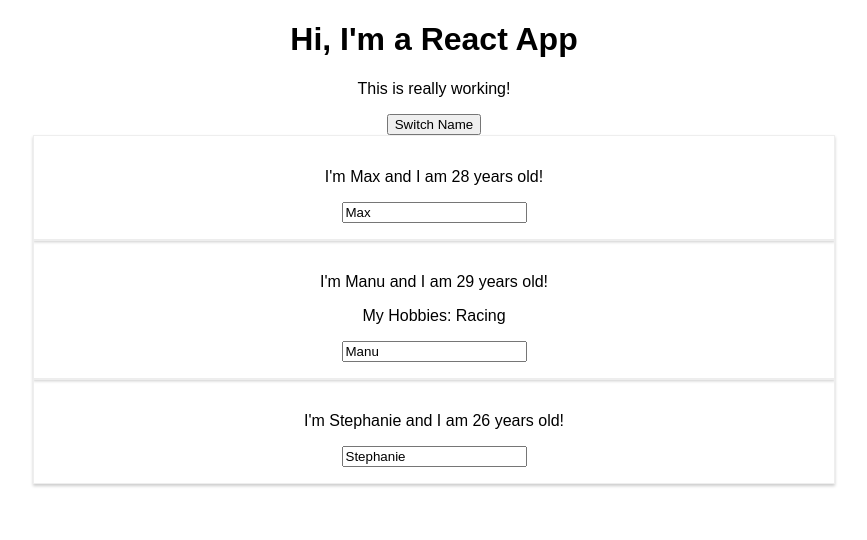
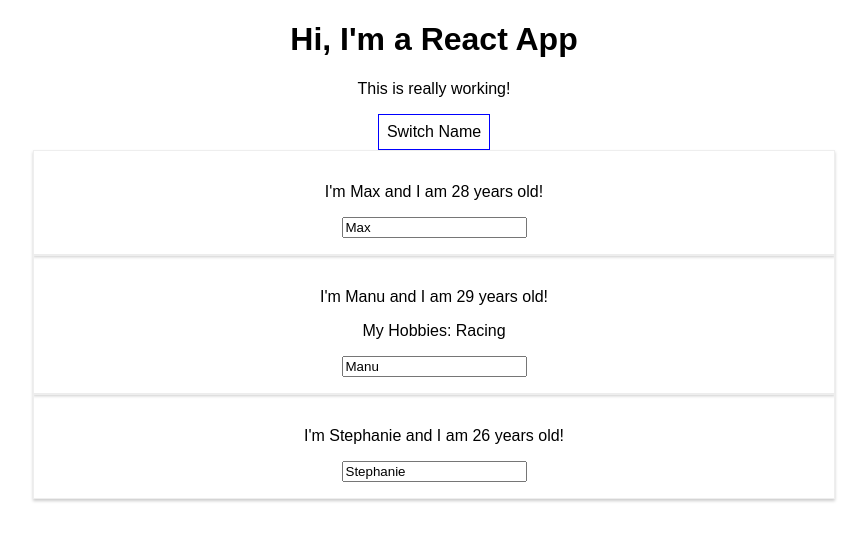
Before and after one commit to mePriyak/reactApplication, a React (Create React App) app in the folder base-syntax--02-state-events/: page / in a window 1280 px wide. Shown: the top 540 px of the page, without its empty margins (206-1073 px from the left). Built offline with nearby package versions, Linux system fonts and the light colour scheme.

Commit message:
inline css

```diff
--- a/base-syntax--02-state-events/src/App.js
+++ b/base-syntax--02-state-events/src/App.js
@@ -39,14 +39,17 @@
       backgroundColor: 'white',
       font:'inherit',
       border:'1px solid blue',
-      padding:'8px'
+      padding:'8px',
+      cursor:'pointer'
     };
 
     return (
       <div className="App">
         <h1>Hi, I'm a React App</h1>
         <p>This is really working!</p>
-        <button onClick={() => this.switchNameHandler('Maximilian!!')}>Switch Name</button>
+        <button
+        style={style}
+        onClick={() => this.switchNameHandler('Maximilian!!')}>Switch Name</button>
         <Person
           name={this.state.persons[0].name}
           age={this.state.persons[0].age} />
```
